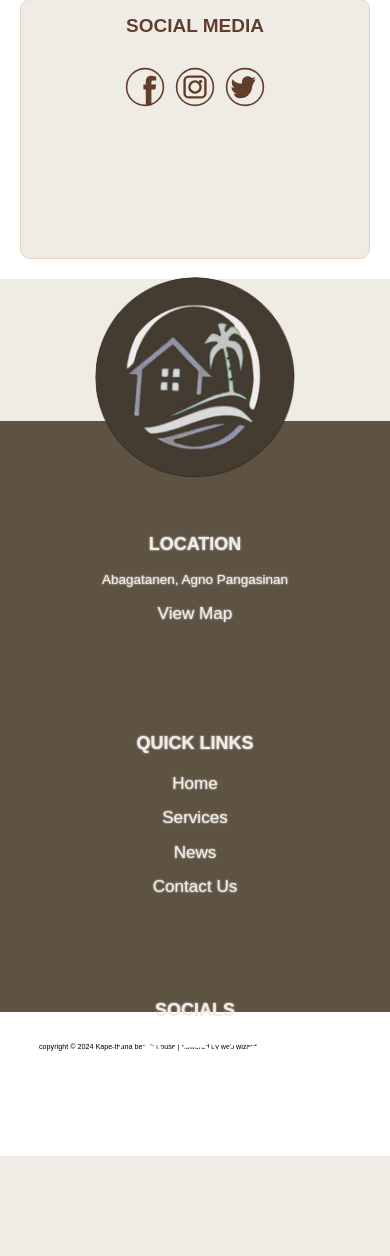
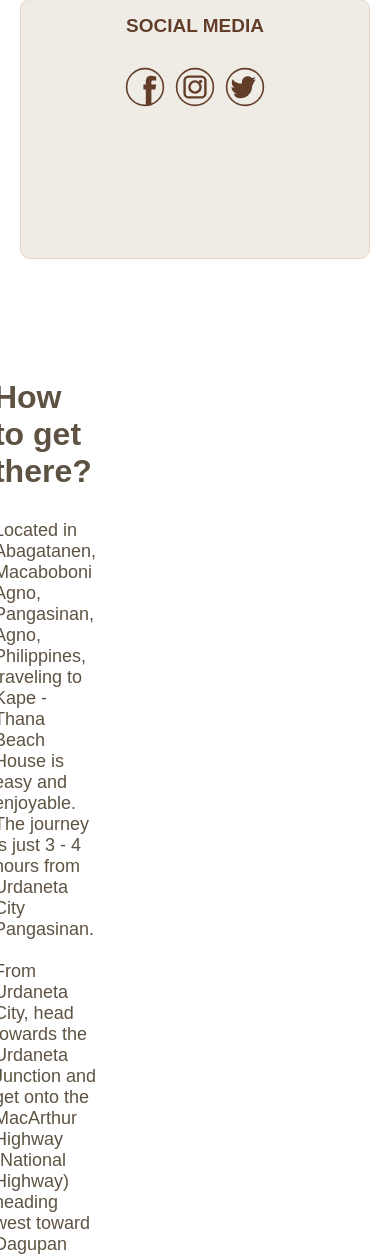
Before and after one commit to MarkPagso03/kape_thana_web, a Django app: page /contact_us in a window 390 px wide. Shown: the part 1381-2637 px from the top of the page. Before the commit the page ends 2537 px from the top, so only its background shows below. Run offline with Django 5.2, Linux system fonts and the light colour scheme.

Commit message:
left commits

```diff
--- a/kape_thana_web/bookings/models.py
+++ b/kape_thana_web/bookings/models.py
@@ -7,7 +7,6 @@
     local_timezone = timezone('Asia/Singapore')
     local_time = now().astimezone(local_timezone)
     clean_local_time = local_time.strftime('%Y-%m-%d %H:%M:%S')
-    print(clean_local_time)
     return clean_local_time
 
 
--- a/kape_thana_web/bookings/views.py
+++ b/kape_thana_web/bookings/views.py
@@ -97,13 +97,13 @@
             booking = Booking.objects.get(id=booking_id)
             booking.accepted += 1
             booking.save()
-            return JsonResponse({'success': True, 'message': 'Booking accepted!'})
+            return JsonResponse({'success': True, 'message': 'Done!'})
 
         elif action == 'reject':
             # Delete the booking
             booking = Booking.objects.get(id=booking_id)
             booking.delete()
-            return JsonResponse({'success': True, 'message': 'Booking rejected and deleted!'})
+            return JsonResponse({'success': True, 'message': 'Book rejected and deleted!'})
 
         else:
             return JsonResponse({'success': False, 'message': 'Invalid action!'}, status=400)
--- a/kape_thana_web/kape_thana_web/settings.py
+++ b/kape_thana_web/kape_thana_web/settings.py
@@ -27,7 +27,7 @@
 # SECURITY WARNING: don't run with debug turned on in production!
 DEBUG = True
 
-ALLOWED_HOSTS = ['localhost', '127.0.0.1', '192.168.1.4', '192.168.0.113']
+ALLOWED_HOSTS = ['localhost', '127.0.0.1', '192.168.1.4', '192.168.0.113', '*', 'aeromaster.local']
 
 # Application definition
 
--- a/kape_thana_web/kape_thana_web/static/contact_us/css/style.css
+++ b/kape_thana_web/kape_thana_web/static/contact_us/css/style.css
@@ -291,3 +291,27 @@
     margin-left: 10vw;
     font-size: var(--fsize8);
 }
+
+
+.maps {
+    height: 80%;
+    width: 100;
+    display: flex;
+    justify-content: center;
+    align-items: center;
+    padding: 70px;
+}
+
+.maps h1{
+    margin: 30px;
+    color: #5e5343;
+    font-weight: bold;
+    font-size: 32px;
+}
+
+.maps p{
+    margin: 30px;
+    color: #5e5343;
+    font-weight: light;
+    font-size: 18px;
+}
--- a/kape_thana_web/kape_thana_web/templates/about_us/about_us.html
+++ b/kape_thana_web/kape_thana_web/templates/about_us/about_us.html
@@ -44,7 +44,7 @@
             </div>
         </div>
     </div>
-<!------------------------------------------------------ Booking section ------------------------------>
+<!------------------------------------------------------ map section ------------------------------>
     <div class="maps">
         <div>
             <h1>How to get there?</h1>
--- a/kape_thana_web/kape_thana_web/templates/accomodation/accomodation.html
+++ b/kape_thana_web/kape_thana_web/templates/accomodation/accomodation.html
@@ -23,7 +23,7 @@
             position: absolute;
             width: calc(100vw - 315px);
             z-index: 3;
-            height: 70px;
+            height: 75px;
         }
 
         .header div{
@@ -41,7 +41,7 @@
             color: white;
             font-family: "DM Serif Display", serif;
             font-weight: 300;
-            font-size: var(--fsize15);
+            font-size: 38px;
             letter-spacing: clamp( .2rem, .2vw, .2vw);
             text-shadow: 0 0 1px black;
             }
@@ -55,7 +55,7 @@
             margin: 0 clamp(1rem, 1vw, 1vw);
             text-decoration: none;
             color: white;
-            font-size: clamp( .9rem, .9vw, .9vw);
+            font-size: 18px;
             font-family: "DM Serif Display", serif;
             letter-spacing: clamp(.15rem, .15vw, .15vw);
             text-shadow: 0 0 1px black;
--- a/kape_thana_web/kape_thana_web/templates/contact_us/contact_us.html
+++ b/kape_thana_web/kape_thana_web/templates/contact_us/contact_us.html
@@ -87,11 +87,27 @@
 
   <!------------------------------------------------------ SECTION 2 ------------------------------>
 
-<div class="section_2">
+<!------------------------------------------------------ map section ------------------------------>
+    <div class="maps">
         <div>
-            <h1>MAP</h1>
-
+            <h1>How to get there?</h1>
+            <p>
+                Located in Abagatanen, Macaboboni Agno, Pangasinan, Agno, Philippines,<br>
+                traveling to Kape - Thana Beach House is easy and enjoyable.<br>
+                The journey is just 3 - 4 hours from Urdaneta City Pangasinan.<br><br>
+                From Urdaneta City, head towards the Urdaneta Junction and get onto the<br>
+                MacArthur Highway (National Highway) heading west toward Dagupan City.<br>
+                Drive along the Urdaneta-Dagupan Road or via Pangasinan-La Union Highway and continue heading west.<br>
+                Pass through key towns such as Santa Barbara, Calasiao, and Dagupan City.<br>
+                At Dagupan, merge onto the road leading to Lingayen, then continue west toward Alaminos City.<br>
+                After reaching Alaminos, follow signs for Bani/Agno.<br>
+                Take the Alaminos-Bani Road and drive southward toward Agno.<br>
+                Along the way, you'll pass through the town of Bani.<br>
+                Once in Agno, follow local signs to your destination,<br>
+                whether it’s a beach resort, municipal hall, or another point of interest.
+            </p>
         </div>
+        <iframe src="https://www.google.com/maps/embed?pb=!1m18!1m12!1m3!1d3832.0983821920813!2d119.76877331156255!3d16.163876084464853!2m3!1f0!2f0!3f0!3m2!1i1024!2i768!4f13.1!3m3!1m2!1s0x3393bf39bfda6e5b%3A0x104a75e15219f5fa!2sKape-Thana%20Transient%20House%20And%20Cottages!5e0!3m2!1sen!2sph!4v1736496130768!5m2!1sen!2sph" width="600" height="450" style="border:0;" allowfullscreen="" loading="lazy" referrerpolicy="no-referrer-when-downgrade"></iframe>
     </div>
 
   <!------------------------------------------------------ SECTION 3 ------------------------------>
--- a/kape_thana_web/kape_thana_web/templates/news/news.html
+++ b/kape_thana_web/kape_thana_web/templates/news/news.html
@@ -129,7 +129,7 @@
     background-color: rgba(0,0,0, .2);
     position: absolute;
     width: calc(100vw - 310px);
-    height: 70px;
+    height: 75px;
 }
 
 .header div{
@@ -147,7 +147,7 @@
     color: white;
     font-family: "DM Serif Display", serif;
     font-weight: 300;
-    font-size: var(--fsize15);
+    font-size: 38px;
     letter-spacing: clamp( .2rem, .2vw, .2vw);
     text-shadow: 0 0 1px black;
     }
@@ -161,7 +161,7 @@
     margin: 0 clamp(1rem, 1vw, 1vw);
     text-decoration: none;
     color: white;
-    font-size: clamp( .9rem, .9vw, .9vw);
+    font-size: 18px;
     font-family: "DM Serif Display", serif;
     letter-spacing: clamp(.15rem, .15vw, .15vw);
     text-shadow: 0 0 1px black;
```
Also changed, not shown: kape_thana_web/db.sqlite3.
